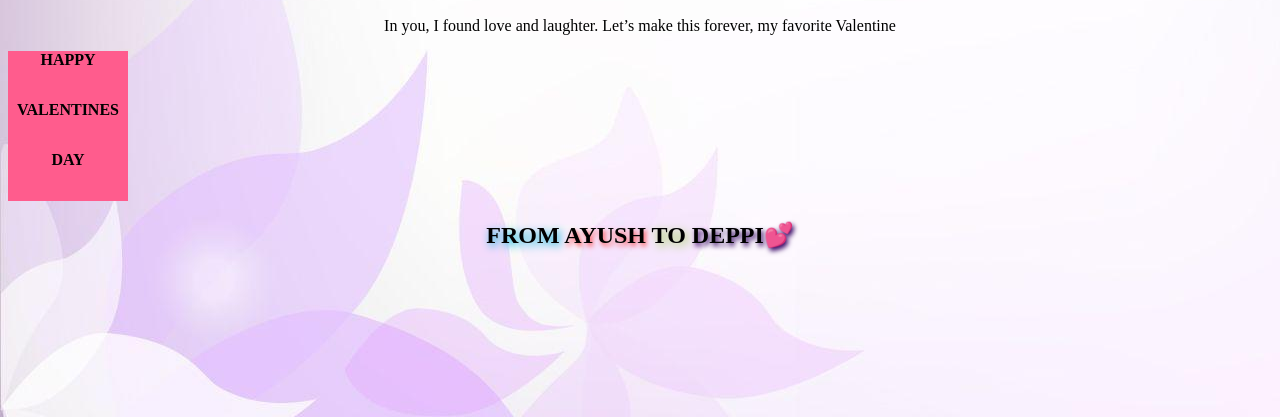
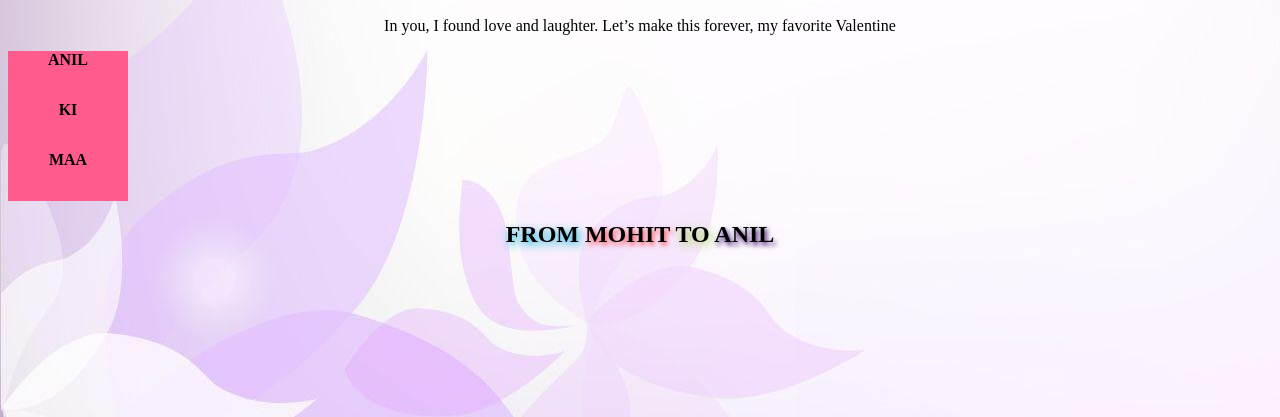
Before and after one commit to downloadbase/vl, a plain HTML site: page index.html in a window 1280 px wide. Shown: the part 383-800 px from the top of the page. Drawn offline with Linux system fonts and the light colour scheme.

Commit message:
Update index.html

```diff
--- a/index.html
+++ b/index.html
@@ -48,9 +48,9 @@ div {
 <img src="images/week.jfif" alt="pineapple" height="300px" width="400px">
 
 <p>In you, I found love and laughter. Let’s make this forever, my favorite Valentine</p>
-<div id="div1">HAPPY</div>
-<div id="div2">VALENTINES</div>
-<div id="div5">DAY</div>
-<h2> <span class="mm">FROM </span> <span class="nn">AYUSH </span> <span class="aa">TO </span> <span class="ss">DEPPI💕</span></h2>
+<div id="div1">ANIL</div>
+<div id="div2">KI</div>
+<div id="div5">MAA</div>
+<h2> <span class="mm">FROM </span> <span class="nn">MOHIT </span> <span class="aa">TO </span> <span class="ss">ANIL</span></h2>
 </body>
 </html>
```
